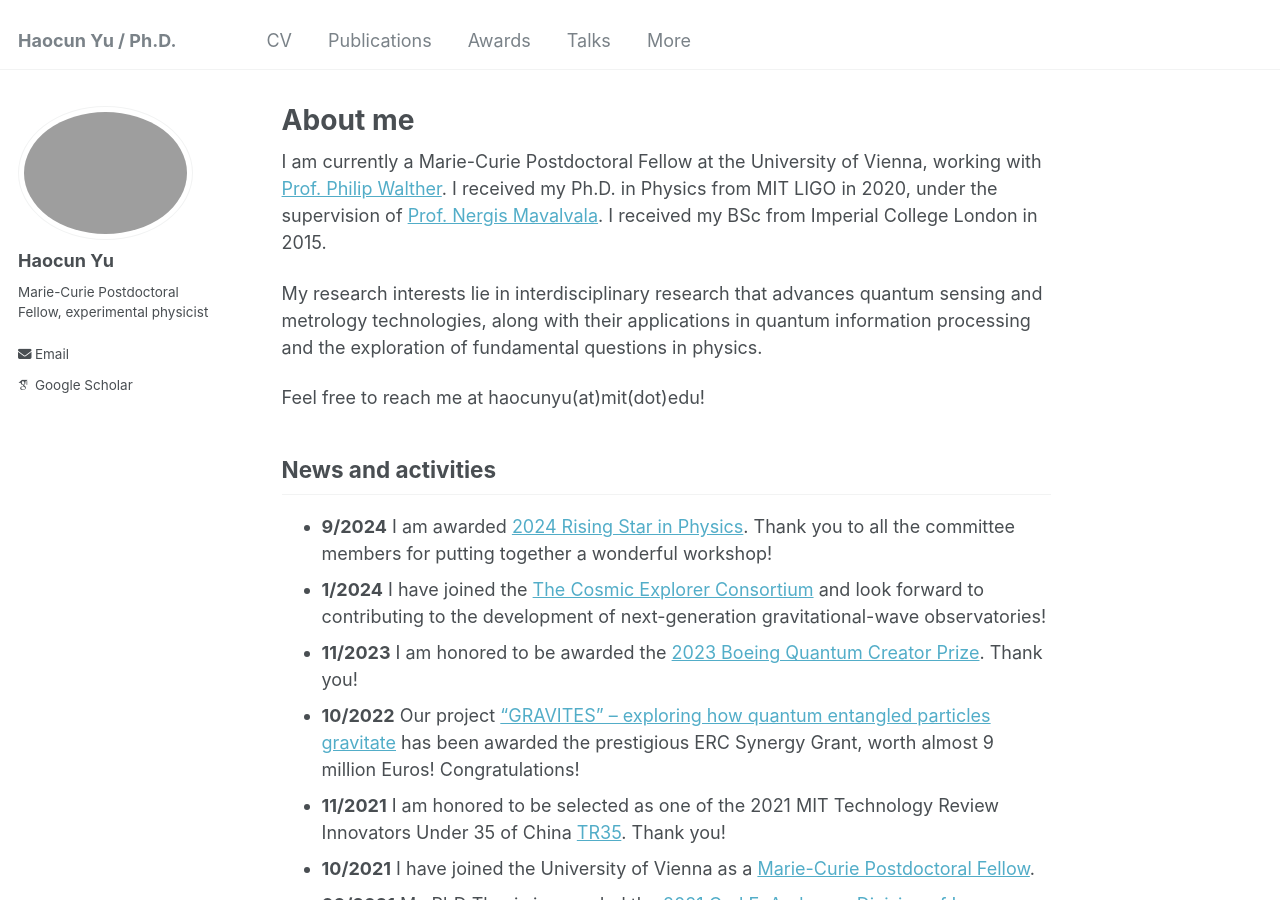
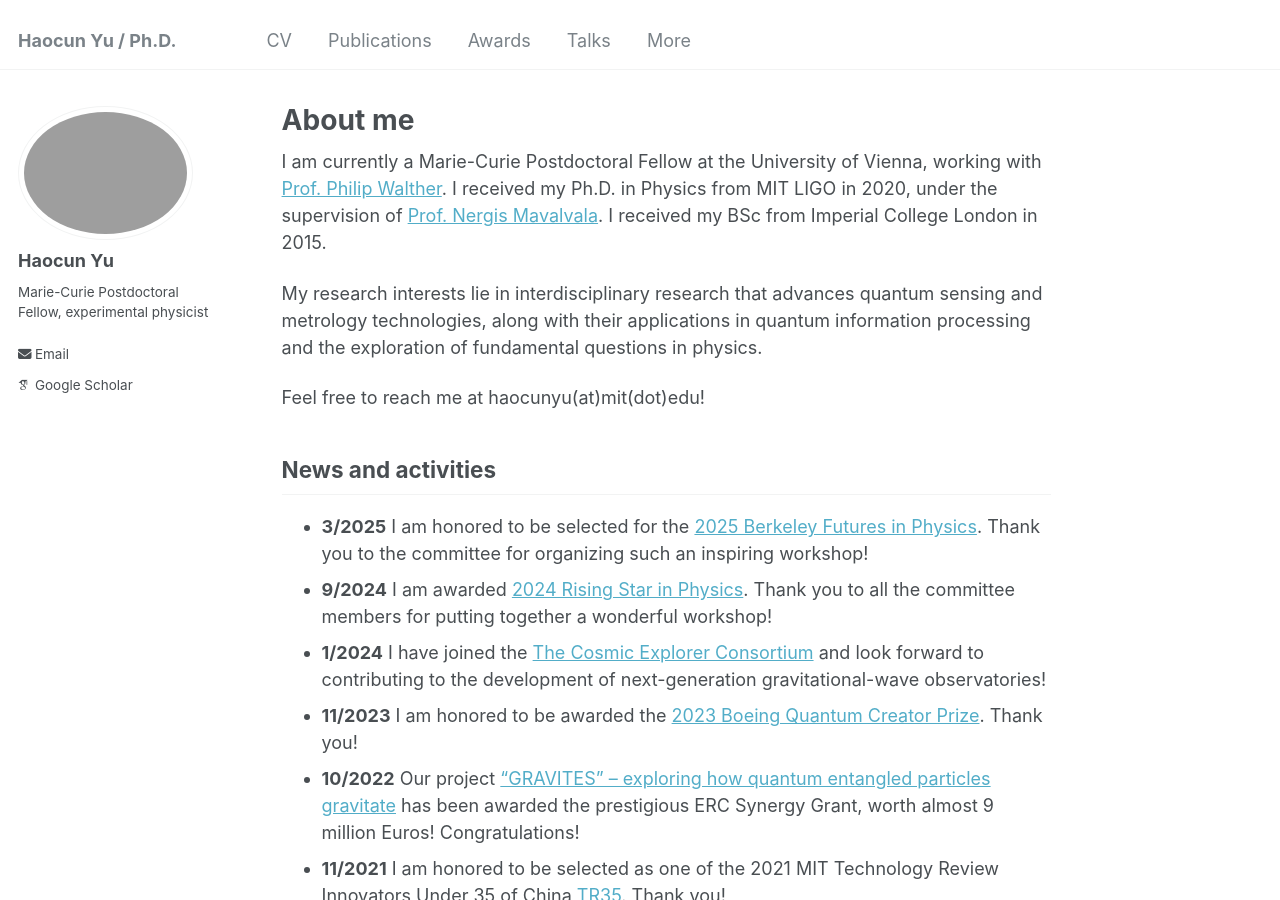
Before and after one commit to Haocun/haocun.github.io, a Jekyll site: the page built from _pages/about.md, in a window 1280 px wide and 900 px high. Built offline with Jekyll 4.4.1, drawn with Linux system fonts in a browser that asks for light colours; some web fonts are replaced; part of the change alters nothing that is shown.

Commit message:
Update about.md 0325

```diff
--- a/_pages/about.md
+++ b/_pages/about.md
@@ -16,6 +16,7 @@ Feel free to reach me at haocunyu(at)mit(dot)edu!
 
 
 ## News and activities
+* **3/2025** I am honored to be selected for the [2025 Berkeley Futures in Physics](https://physics.berkeley.edu/2025-berkeley-futures-in-physics-workshop). Thank you to the committee for organizing such an inspiring workshop!
 * **9/2024** I am awarded [2024 Rising Star in Physics](https://www.physics.columbia.edu/content/2024-rising-stars-physics-workshop). Thank you to all the committee members for putting together a wonderful workshop!
 * **1/2024** I have joined the [The Cosmic Explorer Consortium](https://cosmicexplorer.org/consortium.html) and look forward to contributing to the development of next-generation gravitational-wave observatories!
 * **11/2023** I am honored to be awarded the [2023 Boeing Quantum Creator Prize](https://chicagoquantum.org/education-and-training/2023-boeing-quantum-creators-prize-winners). Thank you!
@@ -30,30 +31,4 @@ Feel free to reach me at haocunyu(at)mit(dot)edu!
 
 I will be in Chicago for the [2023 Chicago Quantum Summit](https://chicagoquantum.org/events/2023-chicago-quantum-summit) and the Quantum Creator Symposium.
 
-* **8/3/2023** It was really fun giving a Spark talk at the Challenge Institute of Quantum Computing ([CIQC](https://ciqc.berkeley.edu/)) quantum gathering. Such a wonderful way to integrate myself in a great quantum community. <img src="/images/CIQC_site.png" alt="Addressing connectivity challenges in quantum hardware">
-* **7/19/2023** It has been a pleasure attending the [QuNeW workshop](https://quantumnetworksworkshop2.splashthat.com/) where I presented preliminary results on color centers in silicon. It was really nice networking with many experts in my first quantum networking workshop/conference.
-
-I am dedicated to pushing the boundaries of quantum technology and unlocking its potential for solving complex problems in information processing and fundamental sciences. My research focuses on developing cutting-edge quantum hardware to overcome the limitations of existing solid-state quantum platforms and explore uncharted territories in physics research. Having previously introduced long-range connectivity to superconducting circuit architectures, I am now a Miller Fellow, investigating innovative telecom-band quantum emitters in the mature silicon host material. Combining my background in micro- and nano-photonic devices, I am interested in creating robust, scalable quantum processors that can simulate many-body physics and drive advancements in both practical applications and theoretical understanding.
-
-I have been fortunate to have collaborated with outstanding mentors/colleagues from around the world, including [Oskar Painter](https://painterlab.caltech.edu/faculty/), [Soonwon Choi](https://physics.mit.edu/faculty/soonwon-choi/), [Alejandro González-Tudela](https://sites.google.com/view/gonzaleztudela), [Kerry Vahala](https://vahala.caltech.edu/people), [Yun-Feng Xiao](http://researchgroups.pku.edu.cn/microcavity/en/zdylm/12811/list/index.htm), and [Wenshan Cai](https://cailab.gatech.edu/group.html).
-
-
-
-## News and activities
-* **11/14/2023** I am honored to be awarded the Boeing [Quantum Creator Prize](https://chicagoquantum.org/education-and-training/quantum-creators-prize#:~:text=The%20prize%20promotes%20researchers%20whose,a%20broad%20range%20of%20backgrounds.). I will be in Chicago for the [2023 Chicago Quantum Summit](https://chicagoquantum.org/events/2023-chicago-quantum-summit) and the Quantum Creator Symposium. Hope to connect with you there!
-* **8/3/2023** It was really fun giving a Spark talk at the Challenge Institute of Quantum Computing ([CIQC](https://ciqc.berkeley.edu/)) quantum gathering. Such a wonderful way to integrate myself in a great quantum community. <img src="/images/CIQC_site.png" alt="Addressing connectivity challenges in quantum hardware">
-* **7/19/2023** It has been a pleasure attending the [QuNeW workshop](https://quantumnetworksworkshop2.splashthat.com/) where I presented preliminary results on color centers in silicon. It was really nice networking with many experts in my first quantum networking workshop/conference.
-* **5/22/2023** I was awarded [2023 Rising Star in Physics](https://physics.berkeley.edu/2023-rising-stars-physics-workshop). Thank you, all the committe members, for putting together a wonderful workshop!
-* **4/3/2023** I will be visiting Columbia University and giving a seminar "Superconducting Circuit Architectures Based on Light-Matter Interactions".
-* **3/28/2023** I have joined UC Berkeley as a [Miller research fellow](https://miller.berkeley.edu/about) working with  [Alp Sipahigil](https://quantumdevices.berkeley.edu/).
-* **2/21/2023** I have passed my thesis defense with the title "Superconducting circuit architectures based on waveguide quantum electromagnetics" and become Dr. Zhang!
-* **1/20/2023** Our manuscript ''A superconducting quantum simulator based
-on a photonic-bandgap metamaterial'' is published in Science as a Research Article! [*Science* **379**, 6629 (2023)](https://www.science.org/doi/10.1126/science.ade7651).
-* **12/15/2022** I'm giving an invited talk at the QuantumFest (Harvard Quantum Initiative)  titled "A scalable superconducting quantum architecture with long-range connectivity".
-* **9/16/2022** I'm giving an invited special seminar at Stanford University  titled "A scalable superconducting quantum architecture with long-range connectivity".
-* **9/9/2022** I'm giving an invited talk at the [IQIM Seminar](https://qse.caltech.edu/talks/iqim-postdoctoral-and-graduate-student-seminar-90270) (Caltech)  titled "A scalable superconducting quantum architecture with long-range connectivity".
-* **9/2/2022** I'm giving an invited talk at the [joint seminar](https://calendar.hkust.edu.hk/events/joint-seminar-hkust-ece-department-and-ieee-hk-edssc-joint-chapter-scalable-superconducting) by HKUST ECE and IEEE HKED/SSC  titled "A scalable superconducting quantum architecture with long-range connectivity" on September 2nd (HK time) via Zoom.
-* **8/24/2022** I'm giving an invited talk at the [AMI/QI seminar](http://amophysics.berkeley.edu/current-listings/2022/8/24/amoqi-290f-xueyue-zhang-caltech) (UC Berkeley)  titled "A scalable superconducting quantum architecture with long-range connectivity".
-* **8/15/2022** I'm giving an invited special seminar in Prof. [Liang Jiang](https://pme.uchicago.edu/group/jiang-group)'s group at University of Chicago  titled "A scalable superconducting quantum architecture with long-range connectivity". Thank you, Liang, for inviting me!
-* **7/12/2022** I'm giving an invited special seminar in Prof. [Norman Yao](https://quantumoptics.physics.berkeley.edu/)'s group at UC Berkeley  titled "A scalable superconducting quantum architecture with long-range connectivity". Thank you, Norm, for inviting me!
 -->
```
